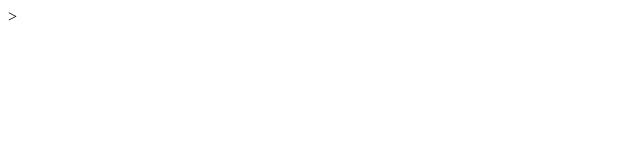
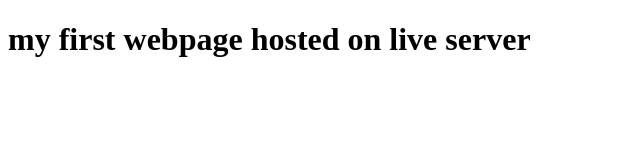
Before and after one commit to Chanchal0109/Webtech_A4, a plain HTML site: page index.html in a window 1280 px wide. Shown: the whole page, without its empty margins (0-640 px from the left). Drawn offline with Linux system fonts and the light colour scheme.

Commit message:
Update index.html

```diff
--- a/index.html
+++ b/index.html
@@ -6,6 +6,6 @@
     <title>My first webpage hosted on live server</title>
 </head>
 <body>
-
+    <h1>my first webpage hosted on live server</h1>
 </body>
-</html>>
+</html>
```
